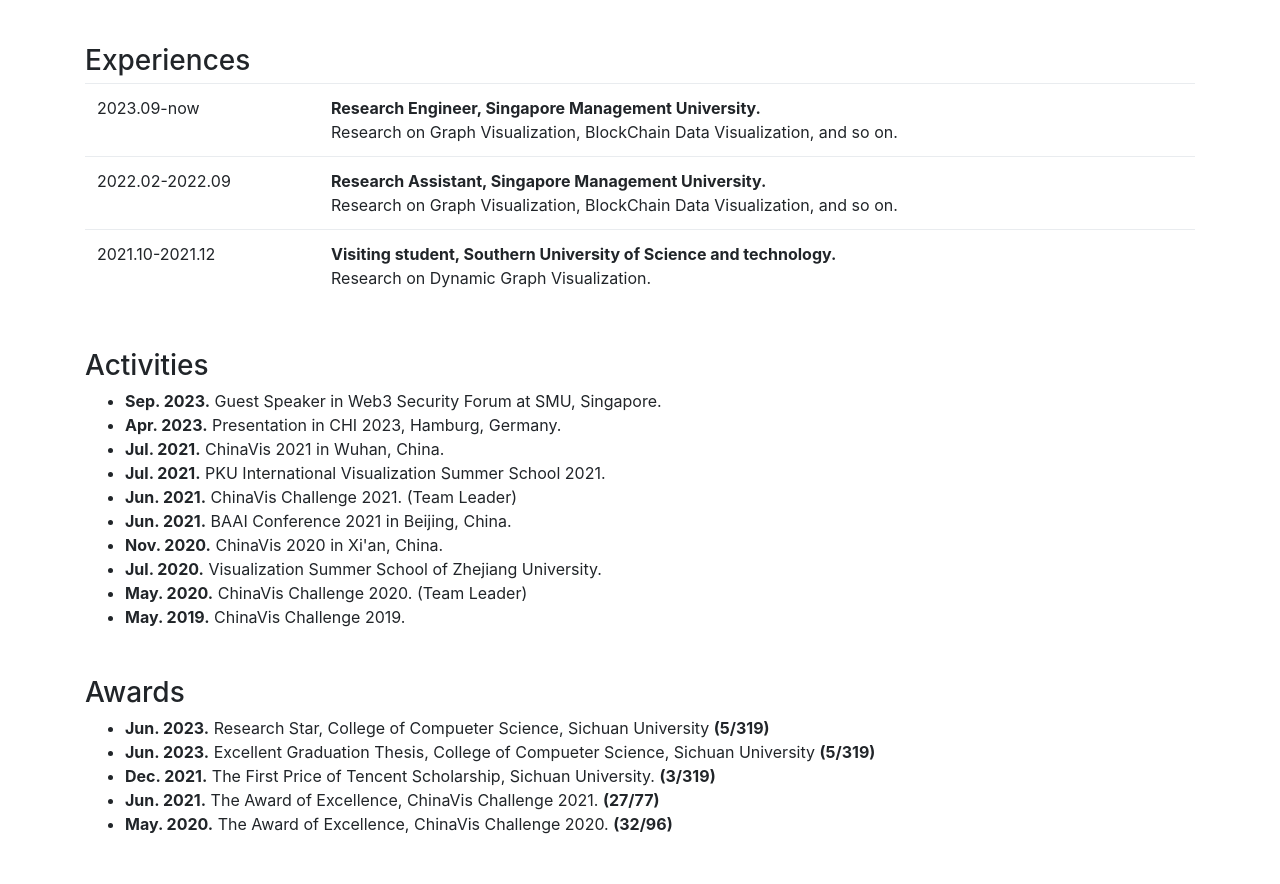
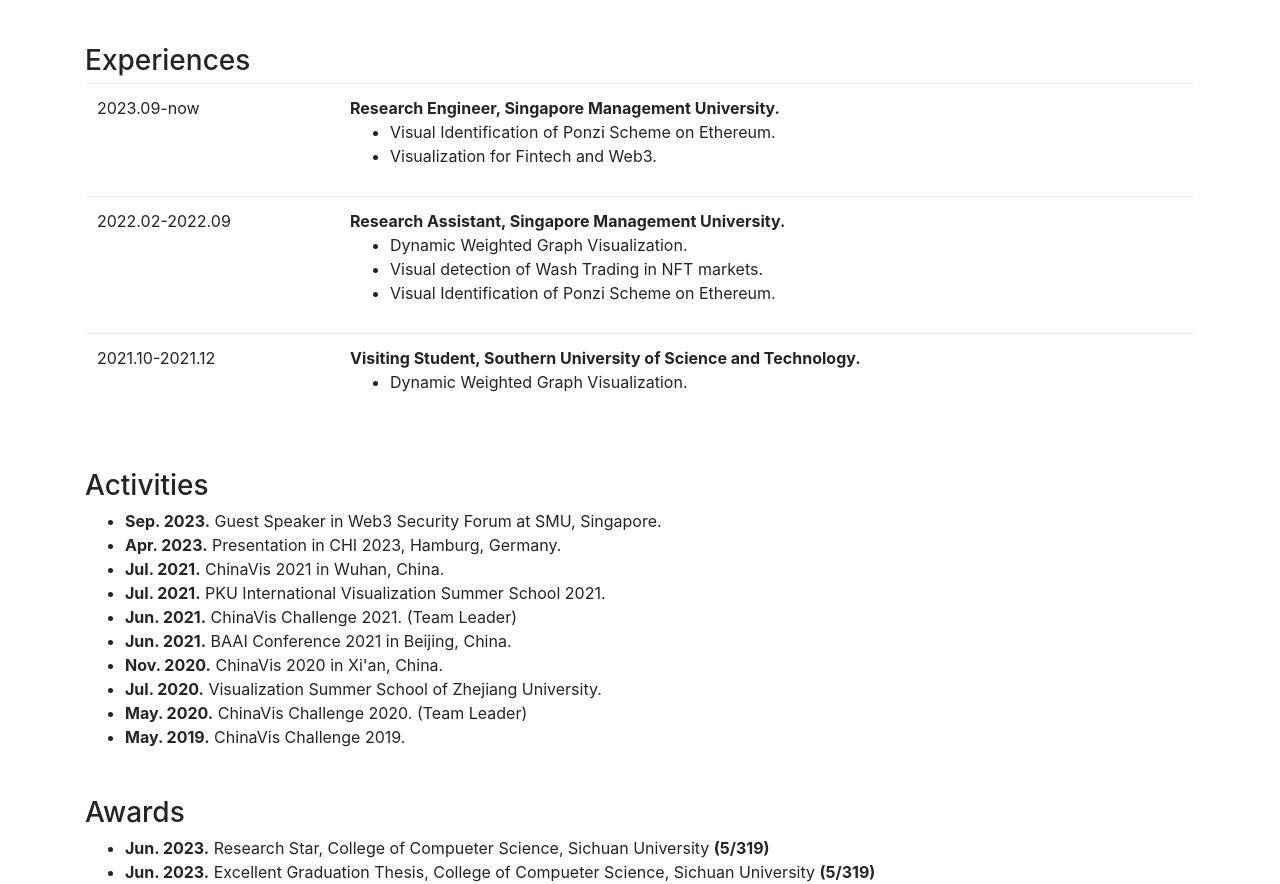
Before and after one commit to Selvalim/homepage, a plain HTML site: page index.html in a window 1280 px wide. Shown: the part 2209-3093 px from the top of the page. Drawn offline with nearby package versions, Linux system fonts and the light colour scheme.

Commit message:
Update index.html

```diff
--- a/index.html
+++ b/index.html
@@ -285,7 +285,14 @@
 							<strong>
 								Research Engineer, Singapore Management University.
 							</strong><br>
-                        Research on Graph Visualization, BlockChain Data Visualization, and so on.
+                            <ul>
+                                <li>
+                                    Visual Identification of Ponzi Scheme on Ethereum.
+                                </li>
+                                <li>
+                                    Visualization for Fintech and Web3.
+                                </li>
+                            </ul>
                         </td>
                     </tr>
                     <tr>
@@ -294,16 +301,31 @@
 							<strong>
 								Research Assistant, Singapore Management University.
 							</strong><br>
-                        Research on Graph Visualization, BlockChain Data Visualization, and so on.
+                        <ul>
+                            <li>
+                                Dynamic Weighted Graph Visualization.
+                            </li>
+                            <li>
+                                Visual detection of Wash Trading in NFT markets.
+                            </li>
+                            <li>
+                                Visual Identification of Ponzi Scheme on Ethereum.
+                            </li>
+                        </ul>
+
                         </td>
                     </tr>
                     <tr>
                         <td>2021.10-2021.12</td>
                         <td colspan="2">
 							<strong>
-								 Visiting student, Southern University of Science and technology.
+								 Visiting Student, Southern University of Science and Technology.
 							</strong><br>
-                            Research on Dynamic Graph Visualization.
+                            <ul>
+                                <li>
+                                    Dynamic Weighted Graph Visualization.
+                                </li>
+                            </ul>
                         </td>
                     </tr>
                 </tbody>
```
